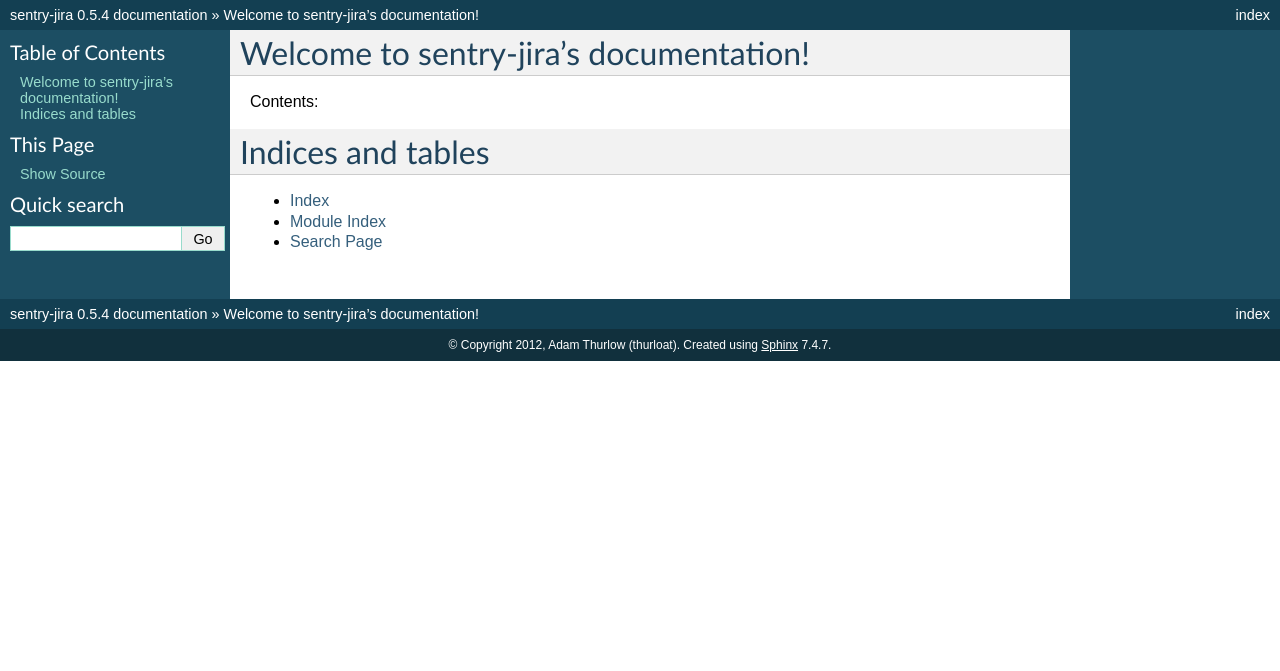
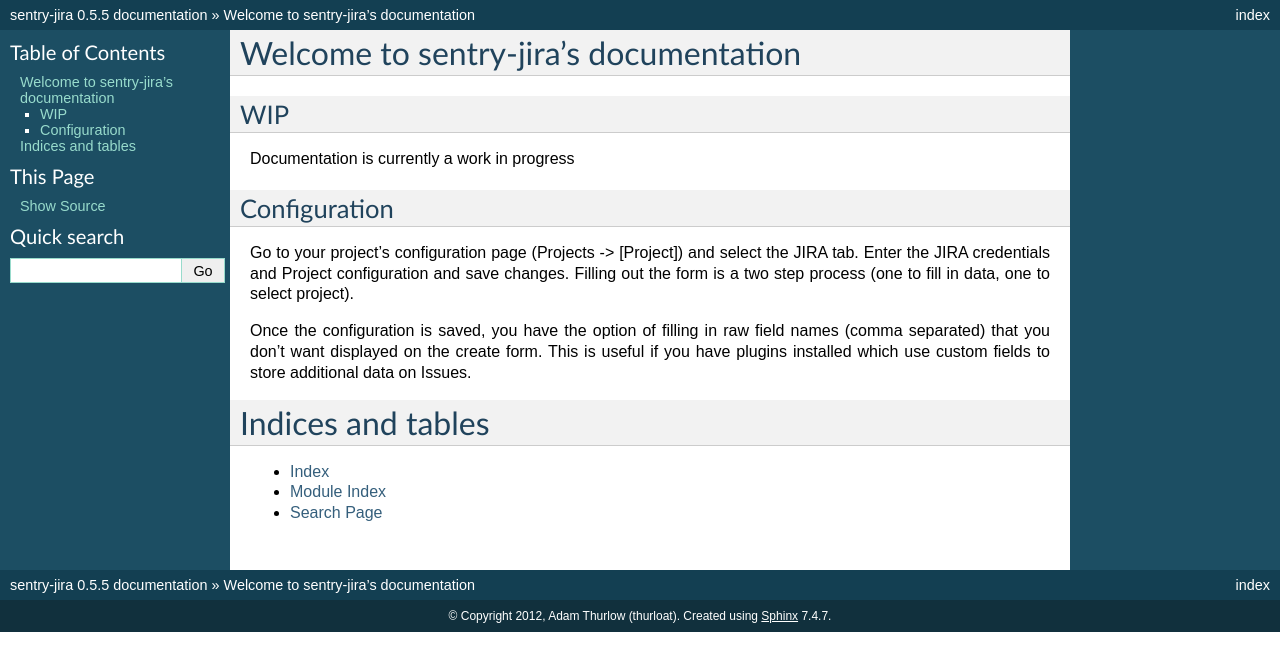
Before and after one commit to getsentry/sentry-jira, a Sphinx documentation site: the page built from docs/source/index.rst, in a window 1280 px wide. Shown: the top 671 px of the page. Built offline with Sphinx 7.4.7, drawn with Linux system fonts in a browser that asks for light colours.

Commit message:
updating docs, fixing broken version and url in plugin details

```diff
--- a/docs/source/conf.py
+++ b/docs/source/conf.py
@@ -48,9 +48,9 @@
 # built documents.
 #
 # The short X.Y version.
-version = '0.5.4'
+version = '0.5.5'
 # The full version, including alpha/beta/rc tags.
-release = '0.5.4'
+release = '0.5.5'
 
 # The language for content autogenerated by Sphinx. Refer to documentation
 # for a list of supported languages.
--- a/docs/source/index.rst
+++ b/docs/source/index.rst
@@ -3,10 +3,29 @@
    You can adapt this file completely to your liking, but it should at least
    contain the root `toctree` directive.
 
-Welcome to sentry-jira's documentation!
-=======================================
+Welcome to sentry-jira's documentation
+======================================
 
-Contents:
+WIP
+---
+
+Documentation is currently a work in progress
+
+
+Configuration
+-------------
+
+
+Go to your project's configuration page (Projects -> [Project]) and select the
+JIRA tab. Enter the JIRA credentials and Project configuration and save changes.
+Filling out the form is a two step process (one to fill in data, one to select
+project).
+
+Once the configuration is saved, you have the option of filling in raw field
+names (comma separated) that you don't want displayed on the create form. This
+is useful if you have plugins installed which use custom fields to store
+additional data on Issues.
+
 
 .. toctree::
    :maxdepth: 2
--- a/sentry_jira/__init__.py
+++ b/sentry_jira/__init__.py
@@ -1,3 +1,3 @@
-VERSION = "0.5.4"
+VERSION = "0.5.5"
 
 import plugin
--- a/setup.py
+++ b/setup.py
@@ -3,6 +3,8 @@
 
 install_requires = [
     'sentry>=4.10.0',
+    'requests>=0.13.9',
+    'BeautifulSoup>=3.2.1'
 ]
 
 f = open('README.rst')
@@ -11,7 +13,7 @@
 
 setup(
     name='sentry-jira',
-    version='0.5.4',
+    version='0.5.5',
     author='Adam Thurlow',
     author_email='thurloat@gmail.com',
     url='http://github.com/thurloat/sentry-jira',
```
Also changed, not shown: 1 other file.
